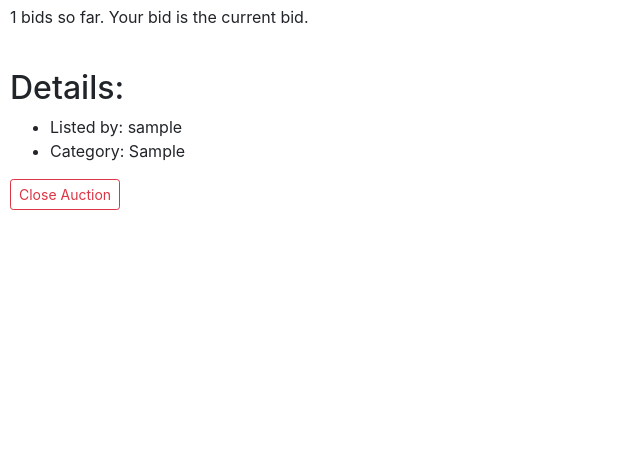
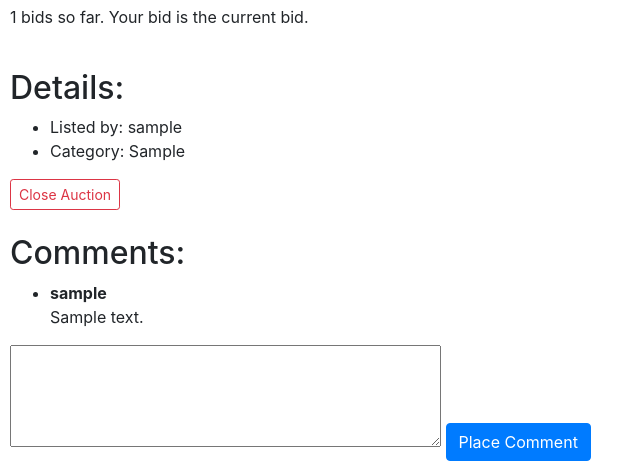
Before and after one commit to danrmoliv/cs50w-project2, a Django app: page /listings/1 in a window 1280 px wide. Shown: the part 714-1185 px from the top of the page, without its empty margins (0-644 px from the left). Before the commit the page ends 924 px from the top, so only its background shows below. Run offline with Django 3.2, Linux system fonts and the light colour scheme; a user stored in the database is signed in; tables that the repository leaves empty hold one stand-in row (values such as "Sample post"); grey boxes marked "Sample" are stand-in pictures; some libraries are stand-ins or nearby versions.

Commit message:
Implement comments logic

```diff
--- a/commerce/auctions/templates/auctions/listings.html
+++ b/commerce/auctions/templates/auctions/listings.html
@@ -77,4 +77,21 @@
         </form>
     {% endif %}
 
+    <br>
+    <h2>Comments:</h2>
+    {% for comment in comments %}
+    <ul>
+        <li><strong>{{ comment.user_comment }}</strong>
+        <p>{{ comment.comment }}</p>
+        </li>
+    </ul>
+    {% endfor %}
+    {% if user.is_authenticated %}
+        <form action="{% url 'auctions:add_comment' listing.id %}" method="post">
+            {% csrf_token %}
+            {{ comment_form|bootstrap }}
+            <input type="submit" value="Place Comment" class="btn btn-primary">
+        </form>
+    {% endif %}
+
 {% endblock %}
--- a/commerce/auctions/urls.py
+++ b/commerce/auctions/urls.py
@@ -15,5 +15,6 @@ urlpatterns = [
     path("listings/remove_watchlist/<int:listing_id>", views.remove_from_watchlist, name="remove_from_watchlist"),
     path("listings/place_bid/<int:listing_id>", views.place_bid, name="place_bid"),
     path("listings/close_auction/<int:listing_id>", views.close_auction, name="close_auction"),
+    path("listings/add_comment/<int:listing_id>", views.add_comment, name="add_comment"),
     path("listings/watchlist", views.watchlist, name="watchlist")
 ]
--- a/commerce/auctions/views.py
+++ b/commerce/auctions/views.py
@@ -4,7 +4,7 @@ from django.http import HttpResponse, HttpResponseRedirect
 from django.shortcuts import render, redirect
 from django.urls import reverse
 
-from django.forms import ModelForm, ValidationError
+from django.forms import ModelForm, ValidationError, Textarea
 from .models import User, Listing, Bid, Comment
 
 class ListingForm(ModelForm):
@@ -20,6 +20,9 @@ class BidForm(ModelForm):
     class Meta:
         model = Bid
         fields = ['bid_value']
+        labels = {
+            'bid_value': '',
+        }
 
     def __init__(self, *args, **kwargs):
         self.user = kwargs.pop('user', None)
@@ -34,6 +37,22 @@ class BidForm(ModelForm):
         if bid <= self.min_price:
             raise ValidationError(f"Bid cannot be less than {self.min_price:2f}")
         return bid
+
+class CommentForm(ModelForm):
+    class Meta:
+        model = Comment
+        fields = ['comment']
+        widgets = {
+            'comment': Textarea(attrs={'rows': 4}),
+        }
+        labels = {
+            'comment': '',
+        }
+
+    def __init__(self, *args, **kwargs):
+        self.user = kwargs.pop('user', None)
+        super().__init__(*args, **kwargs)
+
 
 
 def index(request):
@@ -94,6 +113,7 @@ def register(request):
         return render(request, "auctions/register.html")
 
 def listing_view(request, listing_id):
+
     listing = Listing.objects.get(id=listing_id)
 
     bid_text_info = False
@@ -105,7 +125,11 @@ def listing_view(request, listing_id):
     print(user_owner_listing)
 
     total_bids = len(listing.bids_on_product.all())
-    if (total_bids > 0) and (request.user == listing.highest_bid_user):
+
+    if (listing.is_available == False) and (request.user == listing.highest_bid_user):
+        bid_text_info = f"You won the auction with your bid of $ {listing.highest_bid}."
+
+    elif (total_bids > 0) and (request.user == listing.highest_bid_user):
         bid_text_info = f"{total_bids} bids so far. Your bid is the current bid."
         #print(bid_text_info)
     elif total_bids > 0:
@@ -119,6 +143,7 @@ def listing_view(request, listing_id):
         min_value_bid = float(listing.min_price) - 0.000001
 
     form_bid = BidForm(user=request.user, min_price=min_value_bid)
+    comment_form = CommentForm(user=request.user)
 
     user = request.user
     watched_by_user = False
@@ -131,7 +156,9 @@ def listing_view(request, listing_id):
         'form_bid': form_bid,
         'watched_by_user': watched_by_user,
         'bid_text_info': bid_text_info,
-        'user_owner_listing': user_owner_listing
+        'user_owner_listing': user_owner_listing,
+        'comment_form': comment_form,
+        "comments": listing.comments.all()
     })
 
 def place_bid(request, listing_id):
@@ -244,3 +271,20 @@ def close_auction(request, listing_id):
         listing.save()
 
         return HttpResponseRedirect(reverse("auctions:listing", kwargs={"listing_id": listing.id}))
+
+
+def add_comment(request, listing_id):
+
+    if request.method == 'POST':
+
+        listing = Listing.objects.get(id=listing_id)
+
+        comment_form = CommentForm(request.POST, user=request.user)
+
+        if comment_form.is_valid():
+            new_comment = Comment(product = listing,
+                          comment = comment_form.cleaned_data['comment'],
+                          user_comment = comment_form.user)
+            new_comment.save()
+
+        return HttpResponseRedirect(reverse("auctions:listing", kwargs={"listing_id": listing.id}))
```
